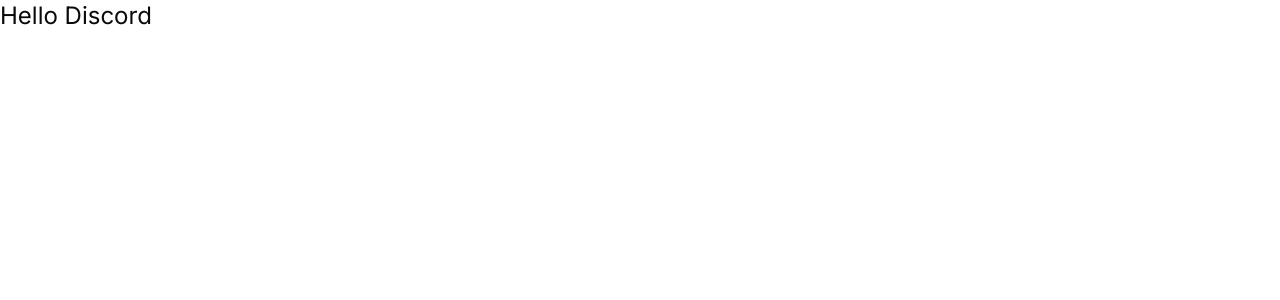
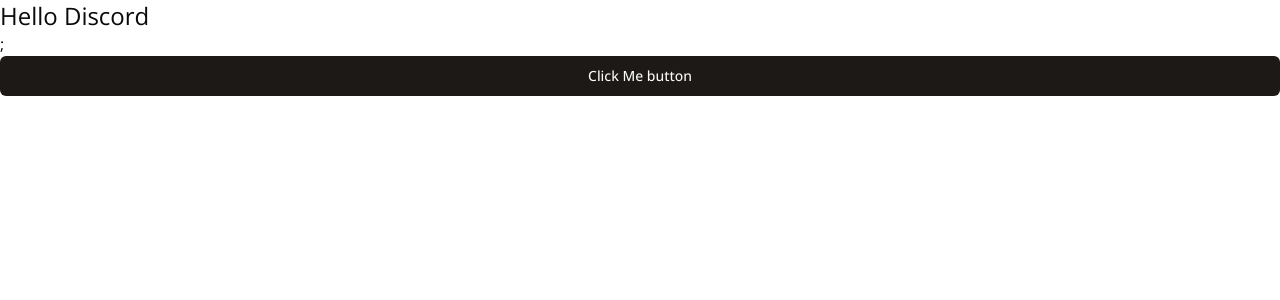
Before and after one commit to bhaveek424/biscord, a Next.js app: page / in a window 1280 px wide. Shown: the top 300 px of the page. Built offline with nearby package versions, Linux system fonts and the light colour scheme.

Commit message:
clerk setup

```diff
--- /dev/null
+++ b/app/(auth)/(routes)/sign-in/[[...sign-in]]/page.tsx
@@ -0,0 +1,5 @@
+import { SignIn } from '@clerk/nextjs';
+
+export default function Page() {
+  return <SignIn />;
+}
--- /dev/null
+++ b/app/(auth)/(routes)/sign-up/[[...sign-up]]/page.tsx
@@ -0,0 +1,5 @@
+import { SignUp } from '@clerk/nextjs';
+
+export default function Page() {
+  return <SignUp />;
+}
--- /dev/null
+++ b/app/(auth)/layout.tsx
@@ -0,0 +1,7 @@
+const AuthLayout = ({ children }: { children: React.ReactNode }) => {
+  return (
+    <div className="h-full flex items-center justify-center">{children}</div>
+  );
+};
+
+export default AuthLayout;
--- /dev/null
+++ b/app/(main)/(routes)/page.tsx
@@ -0,0 +1,11 @@
+import { Button } from '@/components/ui/button';
+import Image from 'next/image';
+
+export default function Home() {
+  return (
+    <div className="flex flex-col">
+      <p className="text-2xl">Hello Discord</p>;
+      <Button className="">Click Me button</Button>
+    </div>
+  );
+}
--- a/app/layout.tsx
+++ b/app/layout.tsx
@@ -1,22 +1,25 @@
-import './globals.css'
-import type { Metadata } from 'next'
-import { Inter } from 'next/font/google'
+import './globals.css';
+import type { Metadata } from 'next';
+import { Open_Sans } from 'next/font/google';
+import { ClerkProvider } from '@clerk/nextjs';
 
-const inter = Inter({ subsets: ['latin'] })
+const font = Open_Sans({ subsets: ['latin'] });
 
 export const metadata: Metadata = {
-  title: 'Create Next App',
-  description: 'Generated by create next app',
-}
+  title: 'Biscord',
+  description: 'A Discord clone built with Next.js and TailwindCSS',
+};
 
 export default function RootLayout({
   children,
 }: {
-  children: React.ReactNode
+  children: React.ReactNode;
 }) {
   return (
-    <html lang="en">
-      <body className={inter.className}>{children}</body>
-    </html>
-  )
+    <ClerkProvider>
+      <html lang="en">
+        <body className={font.className}>{children}</body>
+      </html>
+    </ClerkProvider>
+  );
 }
--- a/app/page.tsx
+++ /dev/null
@@ -1,5 +0,0 @@
-import Image from 'next/image';
-
-export default function Home() {
-  return <p className="text-2xl">Hello Discord</p>;
-}
--- /dev/null
+++ b/components/ui/button.tsx
@@ -0,0 +1,56 @@
+import * as React from "react"
+import { Slot } from "@radix-ui/react-slot"
+import { cva, type VariantProps } from "class-variance-authority"
+
+import { cn } from "@/lib/utils"
+
+const buttonVariants = cva(
+  "inline-flex items-center justify-center rounded-md text-sm font-medium ring-offset-background transition-colors focus-visible:outline-none focus-visible:ring-2 focus-visible:ring-ring focus-visible:ring-offset-2 disabled:pointer-events-none disabled:opacity-50",
+  {
+    variants: {
+      variant: {
+        default: "bg-primary text-primary-foreground hover:bg-primary/90",
+        destructive:
+          "bg-destructive text-destructive-foreground hover:bg-destructive/90",
+        outline:
+          "border border-input bg-background hover:bg-accent hover:text-accent-foreground",
+        secondary:
+          "bg-secondary text-secondary-foreground hover:bg-secondary/80",
+        ghost: "hover:bg-accent hover:text-accent-foreground",
+        link: "text-primary underline-offset-4 hover:underline",
+      },
+      size: {
+        default: "h-10 px-4 py-2",
+        sm: "h-9 rounded-md px-3",
+        lg: "h-11 rounded-md px-8",
+        icon: "h-10 w-10",
+      },
+    },
+    defaultVariants: {
+      variant: "default",
+      size: "default",
+    },
+  }
+)
+
+export interface ButtonProps
+  extends React.ButtonHTMLAttributes<HTMLButtonElement>,
+    VariantProps<typeof buttonVariants> {
+  asChild?: boolean
+}
+
+const Button = React.forwardRef<HTMLButtonElement, ButtonProps>(
+  ({ className, variant, size, asChild = false, ...props }, ref) => {
+    const Comp = asChild ? Slot : "button"
+    return (
+      <Comp
+        className={cn(buttonVariants({ variant, size, className }))}
+        ref={ref}
+        {...props}
+      />
+    )
+  }
+)
+Button.displayName = "Button"
+
+export { Button, buttonVariants }
--- a/package.json
+++ b/package.json
@@ -9,6 +9,8 @@
     "lint": "next lint"
   },
   "dependencies": {
+    "@clerk/nextjs": "^4.23.2",
+    "@radix-ui/react-slot": "^1.0.2",
     "@types/node": "20.5.6",
     "@types/react": "18.2.21",
     "@types/react-dom": "18.2.7",
```
Also changed, not shown: middleware.ts (added, +10 -0 lines), 2 other files (tests, documents, lock files or other folders).
